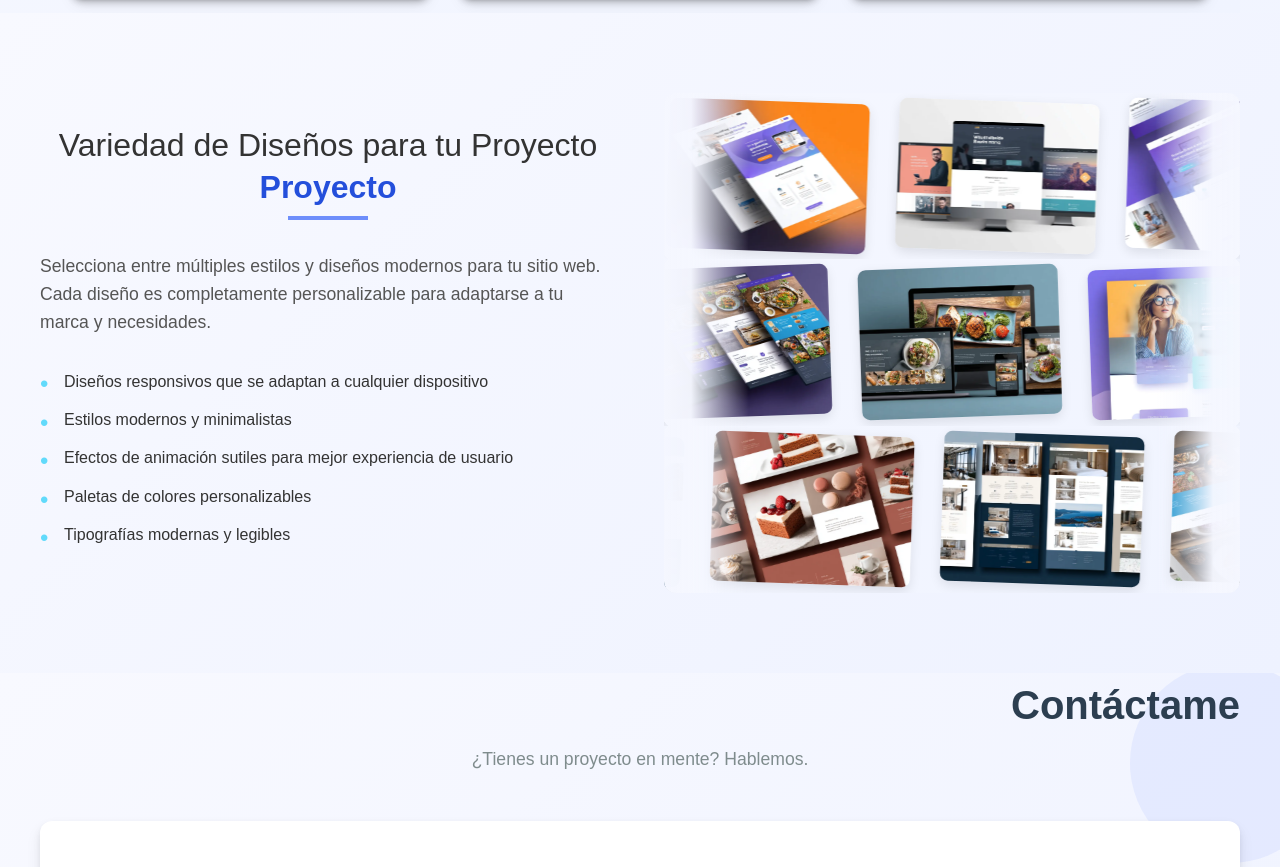
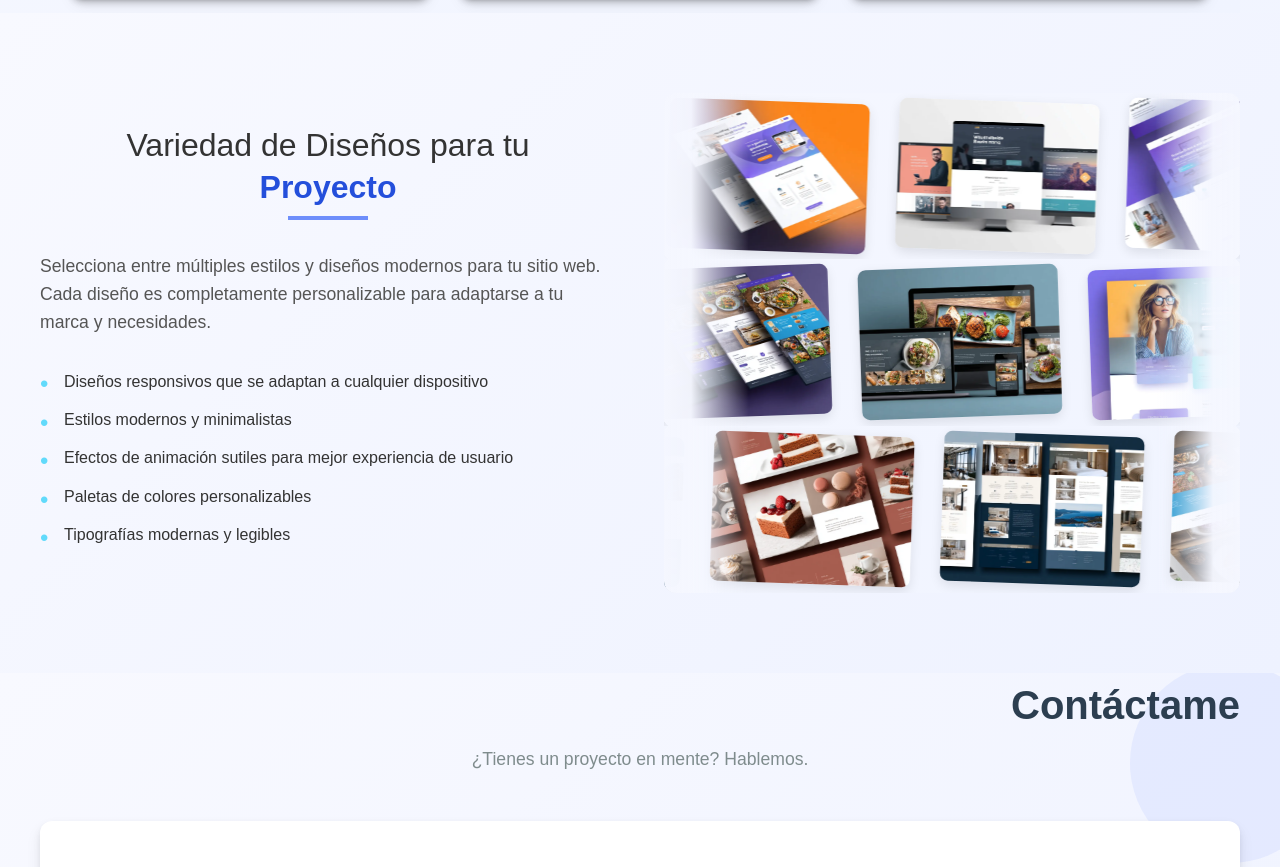
Before and after one commit to alfalink2000/web-portfolio, a React (Vite) app: page / in a window 1280 px wide. Shown: the part 4760-5627 px from the top of the page. Built offline with nearby package versions, Linux system fonts and the light colour scheme.

Commit message:
Corrección de Web version 6

```diff
--- a/src/components/About/About.jsx
+++ b/src/components/About/About.jsx
@@ -4,12 +4,12 @@ import img from "../../assets/images/8.1.webp";
 import img1 from "../../assets/images/upr.webp";
 import img2 from "../../assets/images/title.webp";
 import img3 from "../../assets/images/10.webp";
-
+import pdf from "../../assets/documents/Currículum.pdf";
 import "../../styles/About/About.css";
 
 export const About = ({ language }) => {
   const downloadCV = () => {
-    const fileUrl = "../../../public/assets/documents/Currículum.pdf";
+    const fileUrl = pdf;
 
     const link = document.createElement("a");
     link.href = fileUrl;
--- a/src/components/Projects/Projects.jsx
+++ b/src/components/Projects/Projects.jsx
@@ -149,7 +149,7 @@ export const Projects = ({ language }) => {
     title: language === "es" ? "Mis Proyectos" : "My Projects",
     designsTitle:
       language === "es"
-        ? "Variedad de Diseños para tu Proyecto"
+        ? "Variedad de Diseños para tu "
         : "Variety of Designs for your Project",
     designsHighlight: language === "es" ? "Proyecto" : "Project",
     designsDescription:
```
